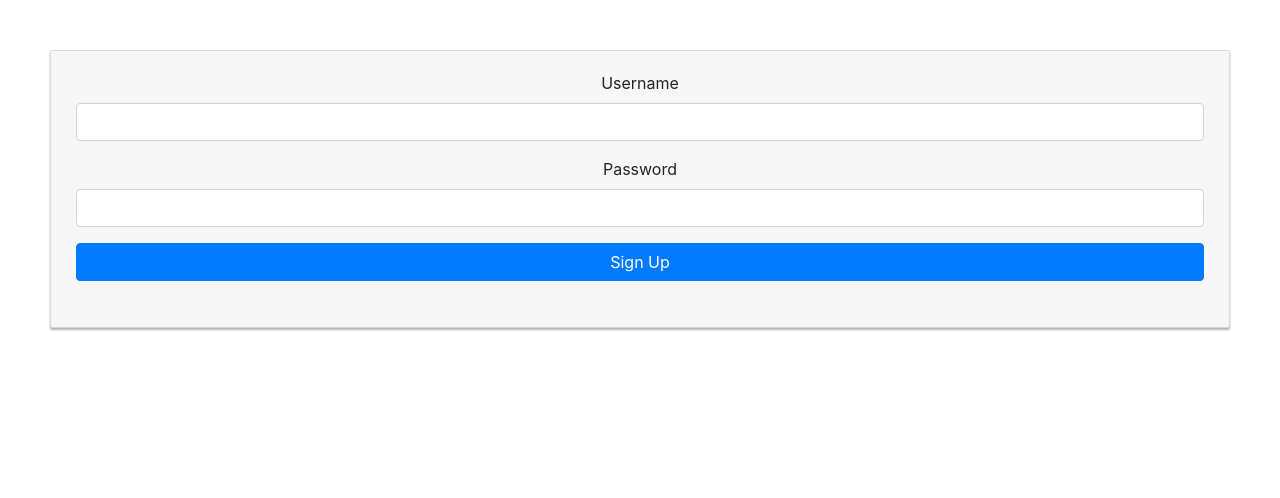
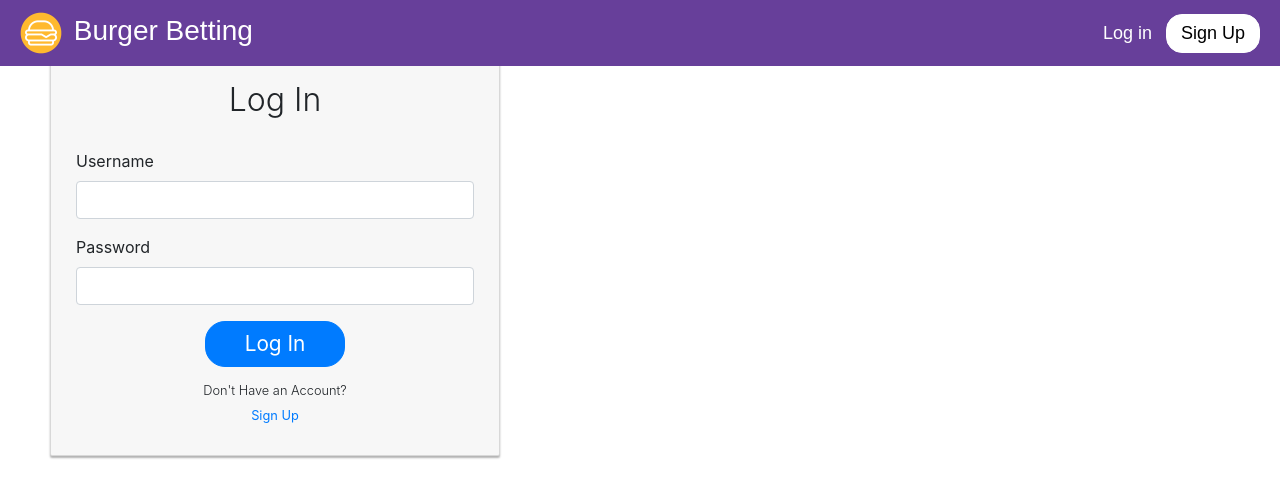
Before and after one commit to darren-lim/CardanoTokenBetting, a React (Create React App) app in the folder client/: page /#/ in a window 1280 px wide. Shown: the top 498 px of the page. Built offline with nearby package versions, Linux system fonts and the light colour scheme; no server answers.

Commit message:
css changes to Login Page

```diff
--- a/client/src/components/Home/Landing/Landing.js
+++ b/client/src/components/Home/Landing/Landing.js
@@ -3,6 +3,8 @@ import { Link } from "react-router-dom";
 
 import NavbarNLI from "../../NavbarNotLoggedIn/NavbarNLI";
 import NavbarLI from "../../NavbarLoggedIn/NavbarLI";
+import Login from '../../../pages/Login-page';
+
 
 class Landing extends Component {
     constructor(props) {
@@ -14,9 +16,7 @@ class Landing extends Component {
             <div className="Landing">
                 <NavbarNLI/>
                 <div className="App">
-                  <header className="App-header">
-                    <h1>Not Logged In</h1>
-                  </header>
+                    <Login/>
                 </div>
             </div>
         )
--- a/client/src/pages/App.js
+++ b/client/src/pages/App.js
@@ -14,19 +14,8 @@ class App extends Component {
         super(props);
         this.state = {
             currentUser: undefined,
-            isLoggedIn: true,
+            isLoggedIn: false,
             loadPage: true,
-            formIsValid: true,
-        }
-    }
-
-    checkLogin = () => {
-        // login logic
-        const user = AuthService.getCurrentUser();
-        if (user) {
-            this.setState({
-                currentUser: user,
-            })
         }
     }
 
@@ -35,6 +24,16 @@ class App extends Component {
         this.callBackendAPI()
         .then(res => this.setState({ data: res.express }))
         .catch(err => console.log(err));
+    }
+
+    // checking Local Storage for jwt token
+    checkLogin = () => {
+        const user = AuthService.getCurrentUser();
+        if (user) {
+            this.setState({
+                currentUser: user,
+            })
+        }
     }
 
     // fetching the GET route from the Express server which matches the GET route from server.js
--- /dev/null
+++ b/client/src/pages/Login-page.css
@@ -0,0 +1,36 @@
+.card {
+    margin: auto;
+    margin-top: 150px;
+    width: 450px;
+
+}
+
+.card-title-header {
+    margin-top: 10px;
+    margin-bottom: 30px;
+}
+
+.card-title-header h1 {
+    font-weight: 350;
+    font-size: 2rem;
+}
+
+.form-group-label {
+    float: left;
+}
+
+.btn {
+    width: 140px;
+    border-radius: 20px;
+    font-weight: 400;
+    font-size: 1.3rem;
+}
+
+.card-login-register-header h2 {
+    font-weight: 350;
+    font-size: 0.8rem;
+}
+
+.link-to-register {
+    font-size: 0.8rem;
+}
--- a/client/src/pages/Login-page.js
+++ b/client/src/pages/Login-page.js
@@ -1,7 +1,12 @@
 import React, { Component } from "react";
+import { Link } from "react-router-dom";
+
 import 'bootstrap/dist/css/bootstrap.css';
+import './Login-page.css';
+
 import AuthService from '../services/auth-services';
 import LoginService from '../services/login-services';
+
 
 class Login extends Component {
     constructor(props) {
@@ -52,8 +57,13 @@ class Login extends Component {
             <div className= "card card-container">
                 <form onSubmit={this.handleLogin}>
                     <div className="login card-form">
+                        <div className="card-title">
+                            <header className="card-title-header">
+                                <h1>Log In</h1>
+                            </header>
+                        </div>
                         <div className="form-group">
-                            <label htmlFor="username">Username</label>
+                            <label className="form-group-label">Username</label>
                             <input
                                 type="text"
                                 className="form-control"
@@ -64,7 +74,7 @@ class Login extends Component {
                             <span style={{color: "red"}}>{this.state.errors['username']}</span>
                         </div>
                         <div className="form-group">
-                            <label htmlFor="password">Password</label>
+                            <label className="form-group-label">Password</label>
                             <input
                                 type="password"
                                 className="form-control"
@@ -75,10 +85,18 @@ class Login extends Component {
                             <span style={{color: "red"}}>{this.state.errors['password']}</span>
                         </div>
                         <div className="form-group">
-                            <input className="btn btn-primary btn-block" type="submit" value="Sign Up"/>
+                            <input className="btn btn-primary" type="submit" value="Log In"/>
                         </div>
                     </div>
                 </form>
+                <div className="card-login-register">
+                    <header className="card-login-register-header">
+                        <h2>Don't Have an Account?</h2>
+                    </header>
+                    <div className="link-to-register">
+                        <Link to="/register">Sign Up</Link>
+                    </div>
+                </div>
             </div>
         );
     }
--- a/client/src/pages/Register-page.js
+++ b/client/src/pages/Register-page.js
@@ -17,6 +17,7 @@ class Register extends Component {
         }
 
         this.onChangeUsername = this.onChangeUsername.bind(this);
+        this.onChangeEmail = this.onChangeEmail.bind(this);
         this.onChangePassword = this.onChangePassword.bind(this);
         this.handleRegister = this.handleRegister.bind(this);
     }
```
